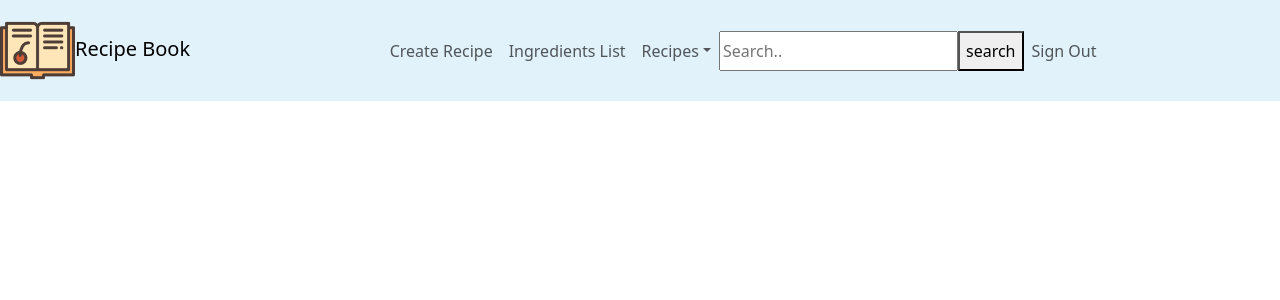
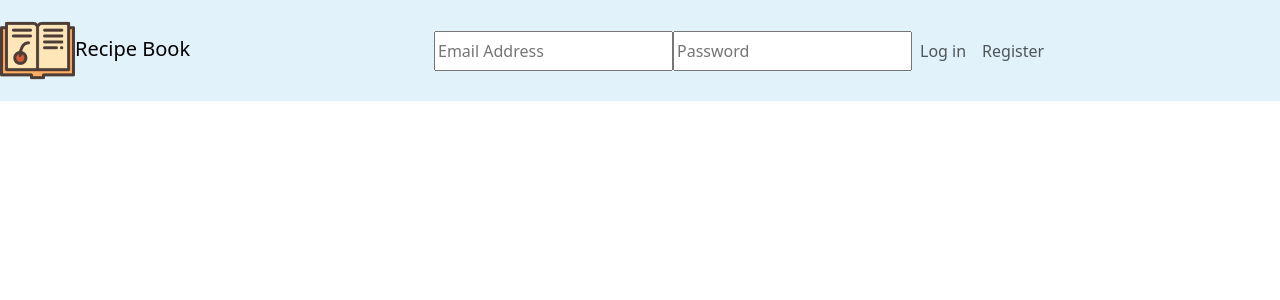
Before and after one commit to JoelPWK/cohort-jan-21, a React (Create React App) app: page / in a window 1280 px wide. Shown: the top 300 px of the page. Built offline with nearby package versions, Linux system fonts and the light colour scheme.

Commit message:
Additional Navbar Features
Added:
-Input fields for singing in signing out
-objects for email address & passwords
-internal log in log out

```diff
--- a/src/components/LoggedNav.js
+++ b/src/components/LoggedNav.js
@@ -3,7 +3,8 @@ import { Nav, Navbar, NavDropdown } from "react-bootstrap";
 // import "../App.css";
 import logo from "../logo.png";
 
-function LoggedNav(){
+function LoggedNav(props){
+  console.log(props.email)
 
     return (
       <div>
@@ -33,7 +34,7 @@ function LoggedNav(){
               </button>
 
 
-              <Nav.Link >Sign Out</Nav.Link>
+              <Nav.Link onClick={() => {props.logout()}}>Sign Out</Nav.Link>
 
             </Nav>
           </Navbar.Collapse>
--- a/src/components/LoggedOutNav.js
+++ b/src/components/LoggedOutNav.js
@@ -1,37 +1,47 @@
-import React from 'react'
-import { Nav, Navbar } from 'react-bootstrap'
-import '../App.css';
-import logo from '../logo.png';
+import React from "react";
+import { Nav, Navbar } from "react-bootstrap";
+import "../App.css";
+import logo from "../logo.png";
 
-function LoggedOutNav(props){
+function LoggedOutNav(props) {
+
+
+//     const email = (event) => {
+//     props.setState({
+//       email: event.target.value,
+//     });
+//   };
+
+//   const password = (event) => {
+//     setState({
+//       password: event.target.value,
+//     });
+//   };
+
+
 
 
   return (
     <div>
-                <Navbar bg='nav' variant='light' expand='lg' collapseOnSelect>
+      <Navbar bg="nav" variant="light" expand="lg" collapseOnSelect>
         <Navbar.Brand>
-                        <img src={logo} height='75vh' alt='logo' className='pr-3' />
+          <img src={logo} height="75vh" alt="logo" className="pr-3" />
           Recipe Book
         </Navbar.Brand>
 
         <Navbar.Toggle />
         <Navbar.Collapse>
+          <Nav className="inline mx-auto">
+            <input id='emailAdd' className="mr-2" placeholder="Email Address" />
+            <input id='password' placeholder="Password" />
 
-                    <Nav className="inline mx-auto">
-
-                    <Nav.Link onClick={props.login}>Log in</Nav.Link>
+            <Nav.Link onClick={() => props.login()}>Log in</Nav.Link>
             <Nav.Link>Register</Nav.Link>
-
           </Nav>
         </Navbar.Collapse>
-
-
       </Navbar>
-
     </div>
-        )
-
+  );
 }
 
-
-export default LoggedOutNav
+export default LoggedOutNav;
--- a/src/components/Navigation.js
+++ b/src/components/Navigation.js
@@ -1,32 +1,47 @@
-import '../App.css';
-import 'bootstrap/dist/css/bootstrap.min.css';
-import LoggedNav from './LoggedNav';
-import LoggedOutNav from './LoggedOutNav';
-import React, { useState } from 'react';
-
+import "../App.css";
+import "bootstrap/dist/css/bootstrap.min.css";
+import LoggedNav from "./LoggedNav";
+import LoggedOutNav from "./LoggedOutNav";
+import React, { useState } from "react";
 
 function Navigation() {
-    const[state,setState]=useState({
-        LoggedIn: true
+  const [state, setState] = useState({
+    LoggedIn: false,
+    email: "",
+    password: "",
+  });
 
-    })
+  const toggleLogIn = () => {
+    setState({
+      LoggedIn: true,
+      email: document.getElementById("emailAdd").value,
+      password: document.getElementById("password").value,
+    });
+  };
 
-    const toggleLogIn = () => {
-        setState({loggedIn:false})
-      }
+  const toggleLogOut = () => {
+    setState({
+      LoggedIn: false,
+    });
+  };
 
-      const toggleLogOut = () => {
-        setState({loggedIn:true})
-        console.log(state)
-      }
-
-
-    if (state.LoggedIn === true) {
-        return <LoggedNav logout={toggleLogOut} />
-    } else {
-        return <LoggedOutNav login={toggleLogIn} />
-    }
-
+  if (state.LoggedIn === true) {
+    return (
+      <LoggedNav
+        email={state.email}
+        password={state.password}
+        logout={toggleLogOut}
+      />
+    );
+  } else {
+    return (
+      <LoggedOutNav
+        email={state.email}
+        password={state.password}
+        login={toggleLogIn}
+      />
+    );
+  }
 }
 
-export default Navigation
+export default Navigation;
```
Lines whose indentation alone changed are shown as unchanged.
